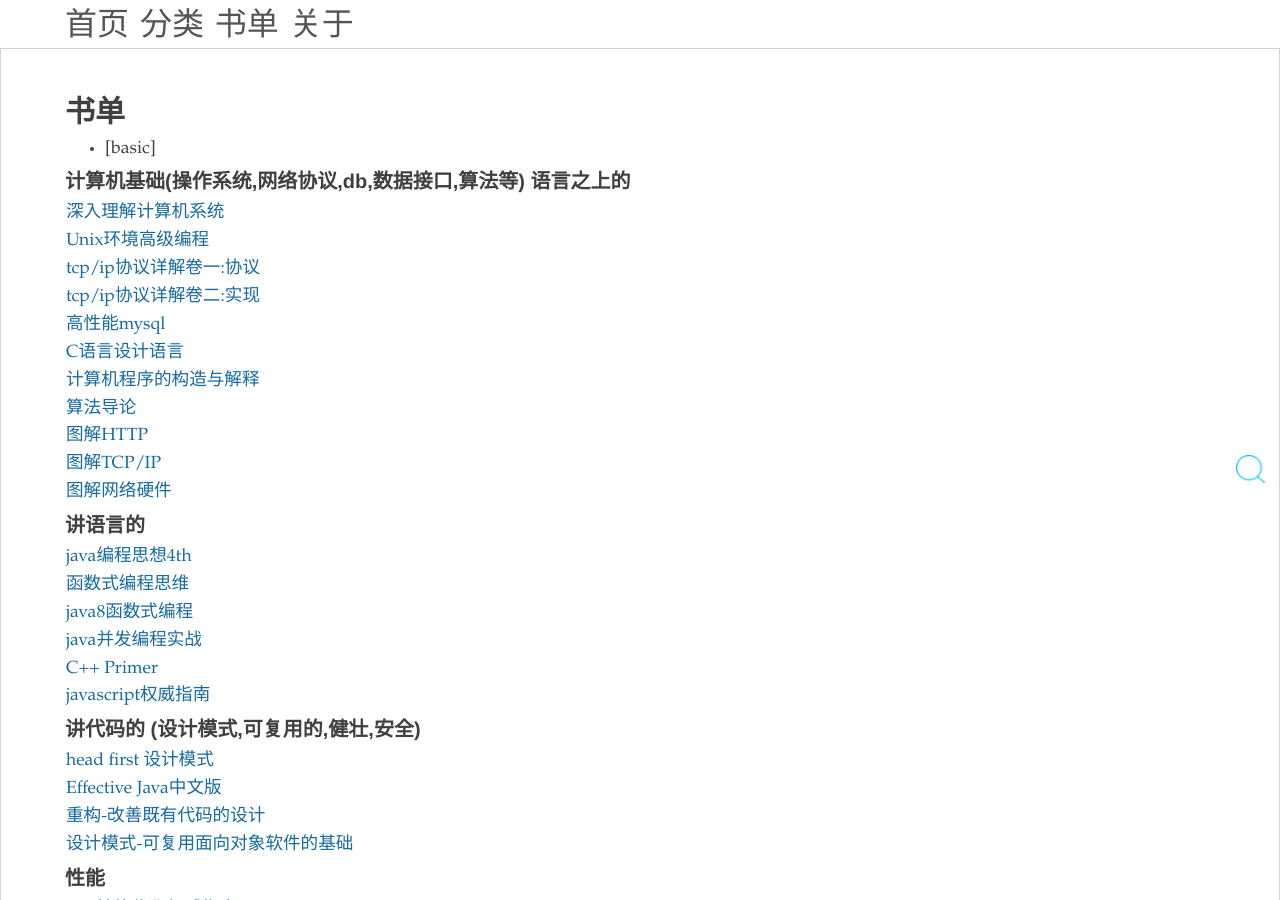
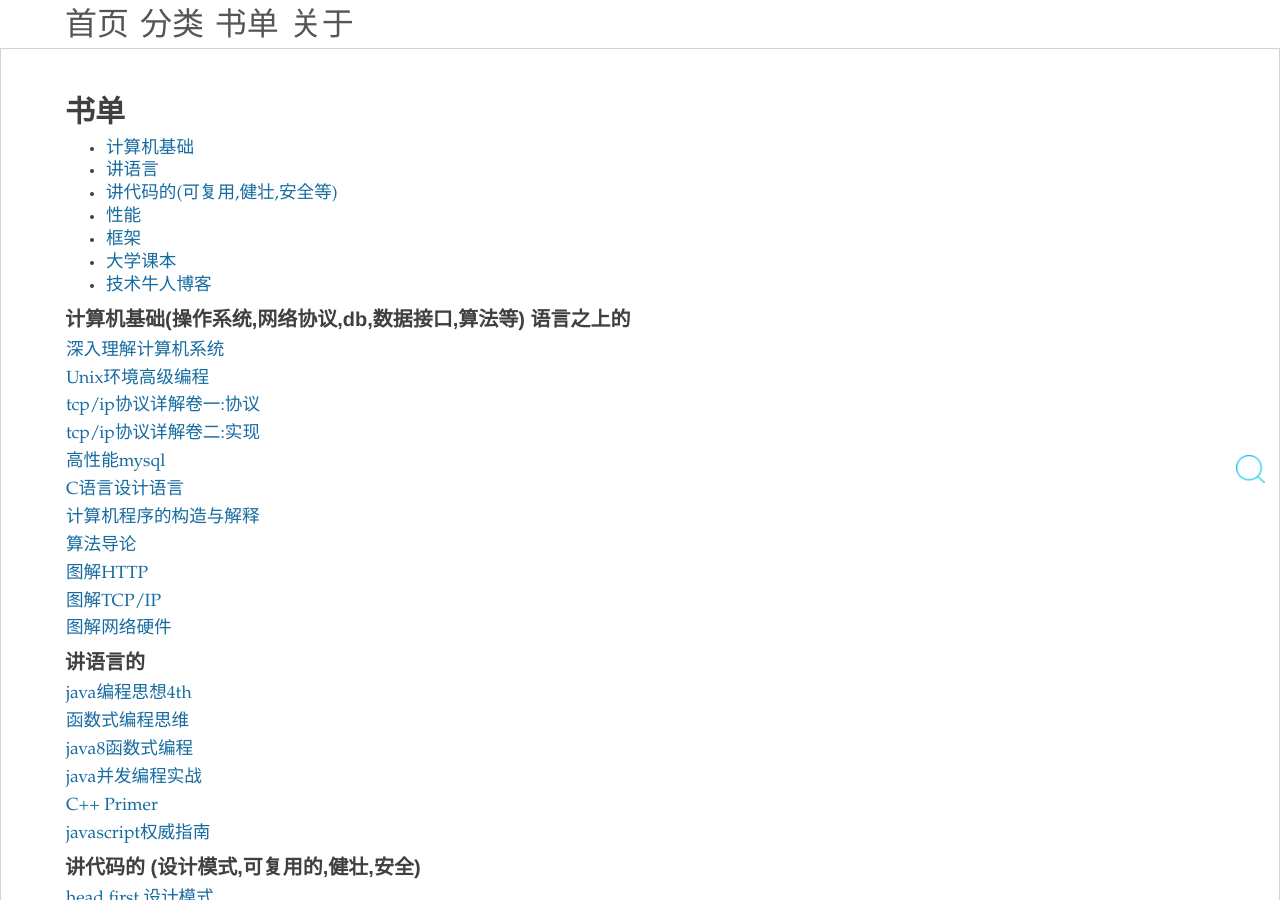
Before and after one commit to zy123a/lcj1992.github.com, a Jekyll site: the page built from pages/booklist.md, in a window 1280 px wide and 900 px high. Built offline with Jekyll 4.4.1, drawn with Linux system fonts in a browser that asks for light colours; nearby versions of some CDN libraries.

Commit message:
annotation

```diff
--- a/pages/booklist.md
+++ b/pages/booklist.md
@@ -4,10 +4,15 @@
 permalink: /booklist.html
 ---
 
-*   [basic]
+*   [计算机基础](#basic)
+*   [讲语言](#language)
+*   [讲代码的(可复用,健壮,安全等)](#code)
+*   [性能](#performance)
+*   [框架](#framework)
+*   [大学课本](#textBook)
+*   [技术牛人博客](#blog)
 
-
-#### 计算机基础(操作系统,网络协议,db,数据接口,算法等) 语言之上的
+#### 计算机基础(操作系统,网络协议,db,数据接口,算法等) 语言之上的 {#basic}
 
 [深入理解计算机系统](https://book.douban.com/subject/5333562/)
 
```
Also changed, not shown: other parts of pages/booklist.md (+5 -5 lines).
